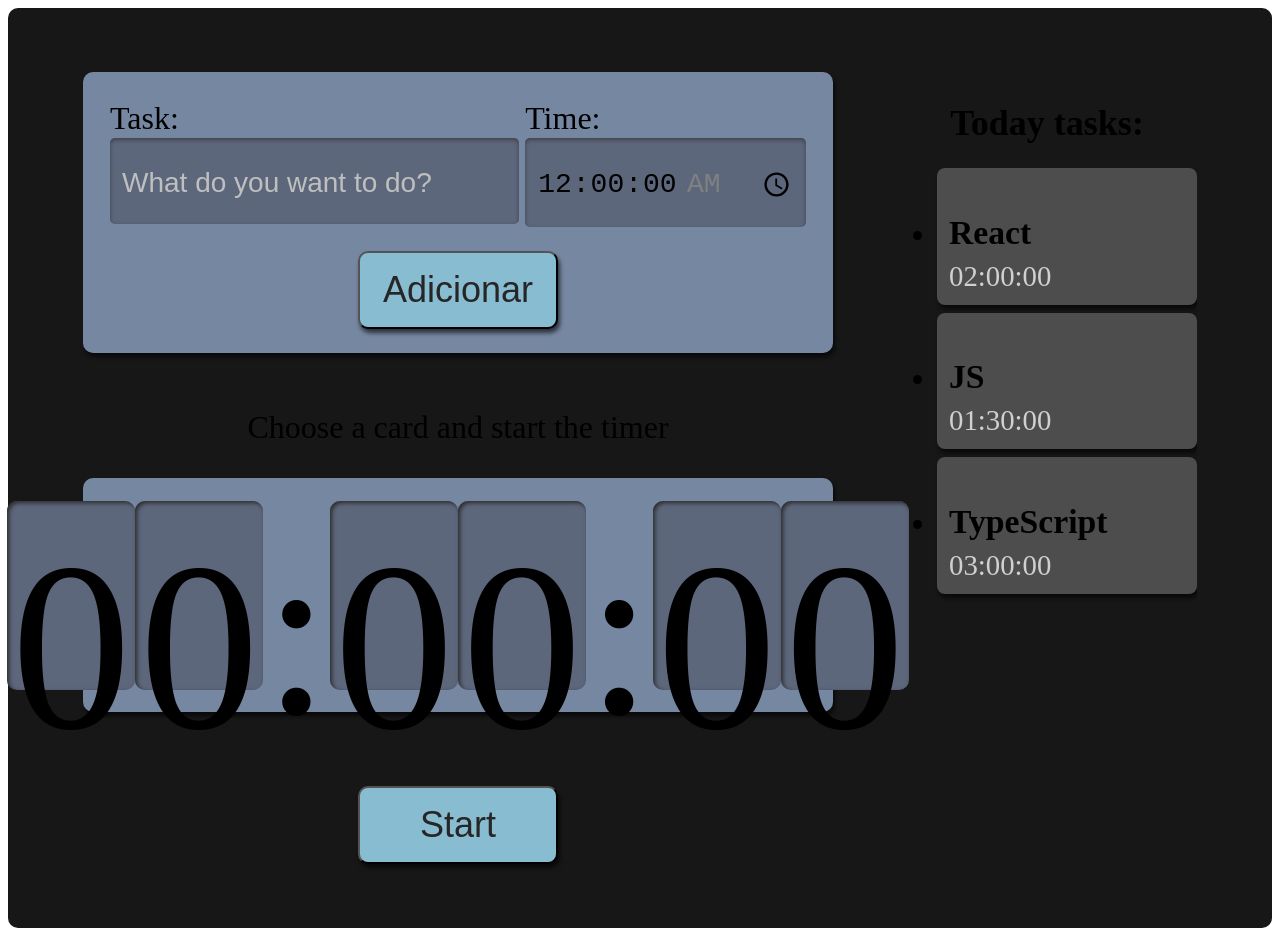
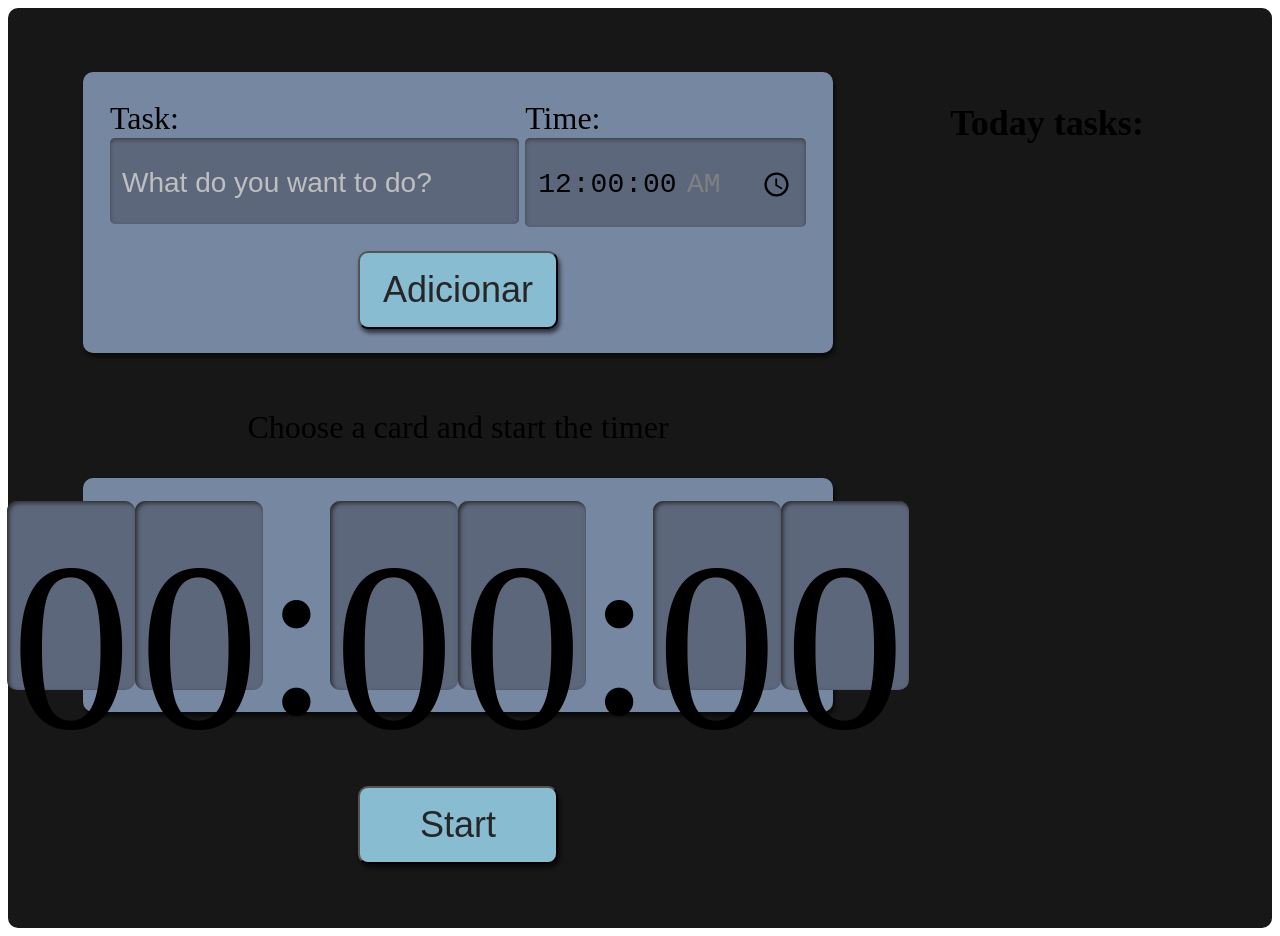
Before and after one commit to matheusrf96/task-manager, a React (Create React App) app: page / in a window 1280 px wide. Built offline with nearby package versions, Linux system fonts and the light colour scheme; the HTML template or start-up script is replaced by a standard one.

Commit message:
Saving a task

```diff
--- a/src/App.tsx
+++ b/src/App.tsx
@@ -1,17 +1,20 @@
-import React from 'react';
+import React, { useState } from 'react';
 
 import Form from './components/Form';
 import List from './components/List';
 import Timer from './components/Timer';
+import { ITask } from './types/tasks';
 
 import style from './App.module.scss'
 
 
 function App() {
+  const [tasks, setTasks] = useState<ITask[] | []>([])
+
   return (
     <div className={style.AppStyle}>
-      <Form />
-      <List />
+      <Form setTasks={setTasks}/>
+      <List tasks={tasks} />
       <Timer />
     </div>
   );
--- a/src/components/Button/index.tsx
+++ b/src/components/Button/index.tsx
@@ -2,9 +2,12 @@ import React from "react";
 
 import style from './Button.module.scss'
 
-const Button = (props: {text: string}) => (
-    <button className={style.btn}>
-        { props.text}
+const Button = (props: {
+    text: string,
+    type?: "button" | "submit" | "reset" | undefined,
+}) => (
+    <button className={style.btn} type={ props.type }>
+        { props.text }
     </button>
 )
 
--- a/src/components/Form/index.tsx
+++ b/src/components/Form/index.tsx
@@ -1,9 +1,13 @@
 import React from "react";
+
 import Button from "../Button";
+import { ITask } from "../../types/tasks";
 
 import style from './Form.module.scss'
 
-class Form extends React.Component {
+class Form extends React.Component<{
+    setTasks: React.Dispatch<React.SetStateAction<ITask[]>>
+}> {
     state = {
         task: '',
         time: '00:00:00'
@@ -11,7 +15,7 @@ class Form extends React.Component {
 
     saveTask(e: React.FormEvent<HTMLFormElement>) {
         e.preventDefault()
-        console.log(this.state)
+        this.props.setTasks((oldTasks) => [...oldTasks, {...this.state}])
     }
 
     render() {
@@ -49,7 +53,7 @@ class Form extends React.Component {
                     </div>
                 </div>
 
-                <Button text="Adicionar" />
+                <Button text="Adicionar" type="submit" />
             </form>
         )
     }
--- a/src/components/List/index.tsx
+++ b/src/components/List/index.tsx
@@ -1,26 +1,16 @@
-import React, { useState } from "react";
+import React from "react";
 
 import Item from "./Item";
+import { ITask } from "../../types/tasks";
 
 import style from './List.module.scss'
 
-function List() {
-    const [tasks, setTasks] = useState([{
-        task: 'React',
-        time: '02:00:00',
-    }, {
-        task: 'JS',
-        time: '01:30:00',
-    }, {
-        task: 'TypeScript',
-        time: '03:00:00',
-    }])
+function List(props: {tasks: ITask[]}) {
+    const tasks = props.tasks
 
     return (
         <aside className={style.listaTarefas}>
-            <h2
-                onClick={() => setTasks([...tasks, { task: 'Kubernetes', time: '05:00:00' }])}
-            >
+            <h2>
                 Today tasks:
             </h2>
             <ul>
--- /dev/null
+++ b/src/types/tasks.ts
@@ -0,0 +1,5 @@
+
+export interface ITask {
+    task: string,
+    time: string,
+}
```
